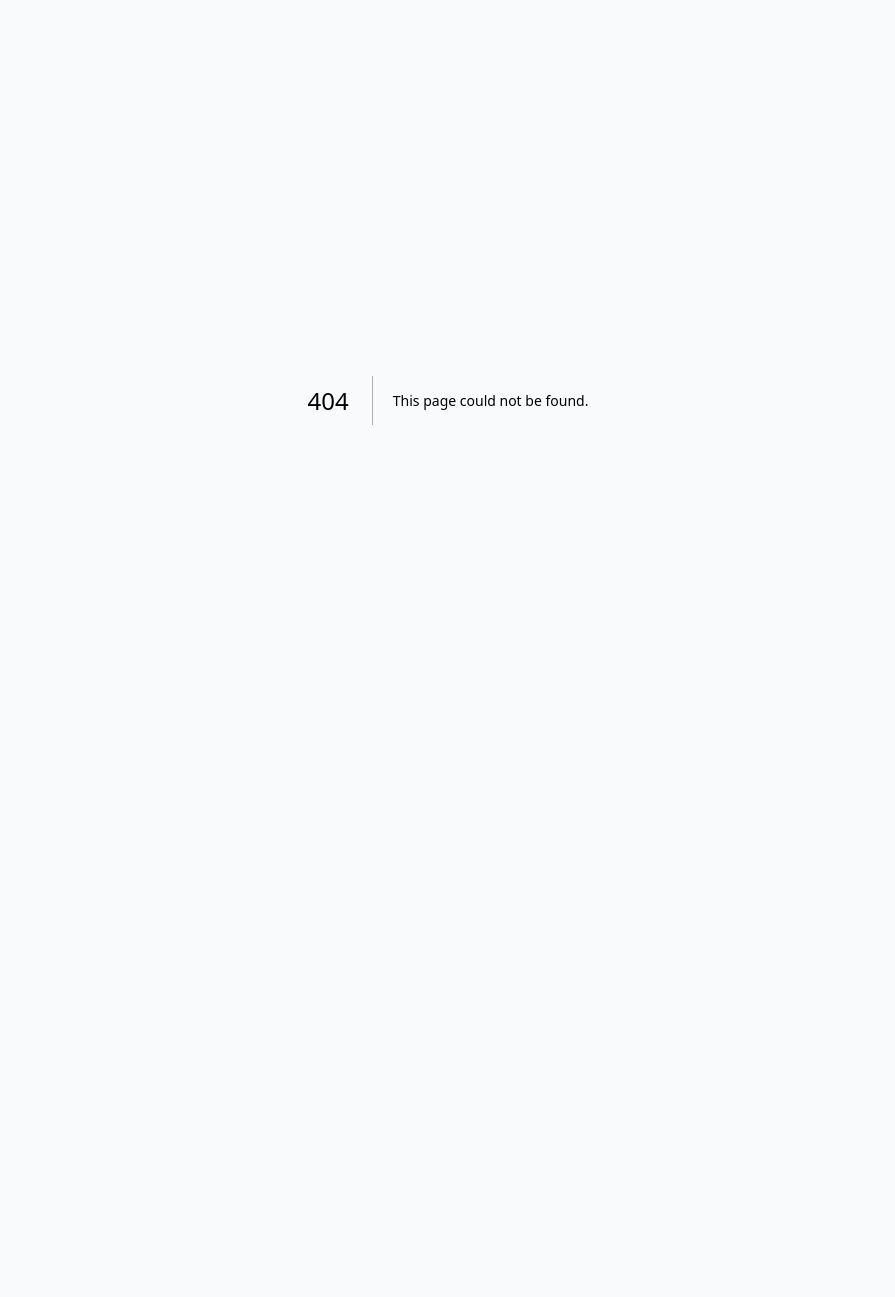
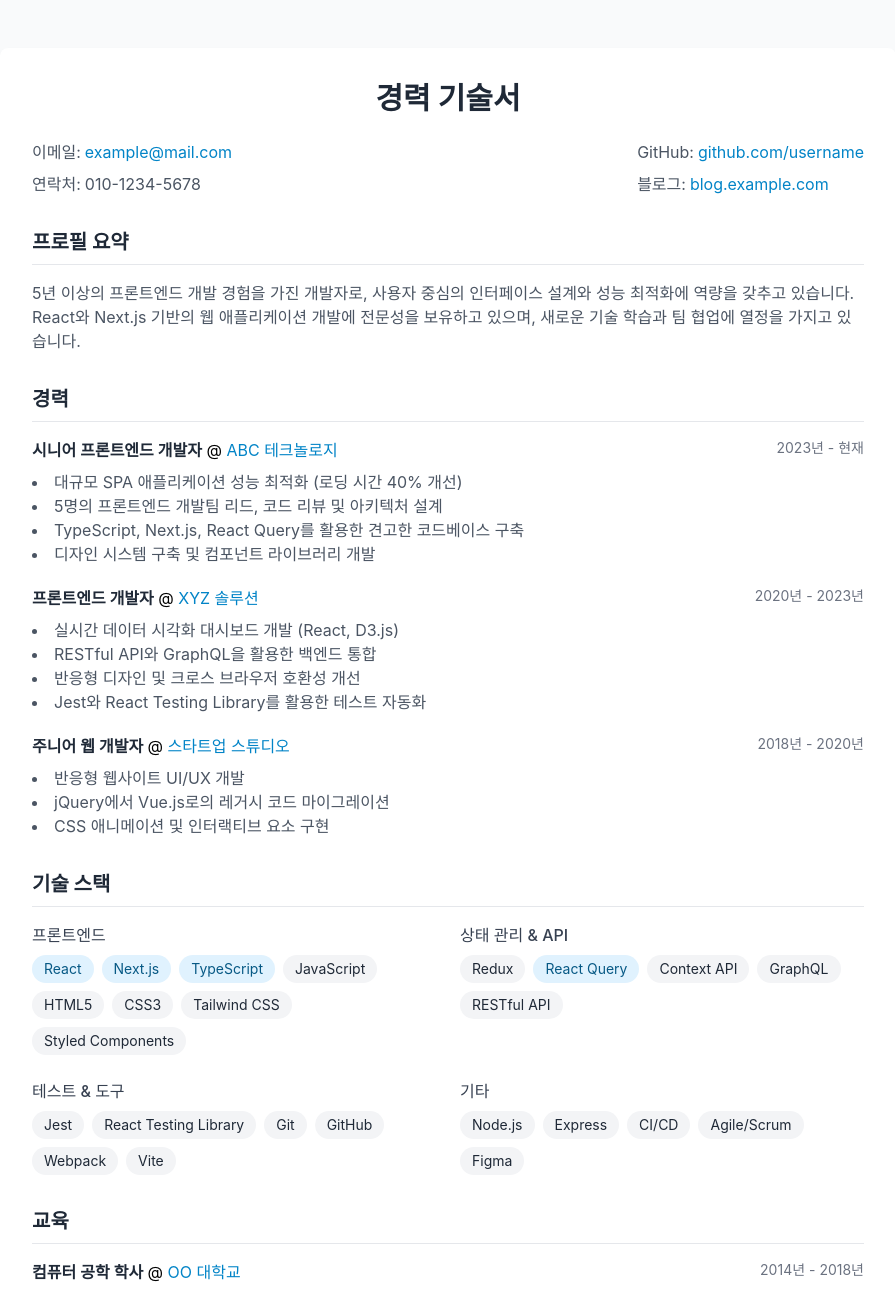
Before and after one commit to wn01011/nextjs-portfolio, a Next.js app: page /resume in a window 1280 px wide. Before the commit this address had no page. Shown: the top 1297 px of the page, without its empty margins (192-1087 px from the left). Before the commit the page ends 800 px from the top, so only its background shows below. Built offline with nearby package versions, Linux system fonts and the light colour scheme.

Commit message:
경력기술서 페이지 컴포넌트 추가

```diff
--- /dev/null
+++ b/src/app/resume/page.tsx
@@ -0,0 +1,186 @@
+import * as S from './page.style';
+
+export default function Resume() {
+  return (
+    <div className={S.container}>
+      <div className={S.resumeContainer}>
+        <h1 className={S.title}>경력 기술서</h1>
+
+        {/* 연락처 정보 */}
+        <section className={S.contactInfo}>
+          <div>
+            <div className={S.contactItem}>
+              <span>이메일: </span>
+              <a href="mailto:example@mail.com" className="ml-1 text-primary-600 hover:underline">example@mail.com</a>
+            </div>
+            <div className={S.contactItem}>
+              <span>연락처: </span>
+              <span className="ml-1">010-1234-5678</span>
+            </div>
+          </div>
+          <div>
+            <div className={S.contactItem}>
+              <span>GitHub: </span>
+              <a href="https://github.com/username" target="_blank" rel="noopener noreferrer" className="ml-1 text-primary-600 hover:underline">github.com/username</a>
+            </div>
+            <div className={S.contactItem}>
+              <span>블로그: </span>
+              <a href="https://blog.example.com" target="_blank" rel="noopener noreferrer" className="ml-1 text-primary-600 hover:underline">blog.example.com</a>
+            </div>
+          </div>
+        </section>
+
+        {/* 요약 */}
+        <section className={S.section}>
+          <h2 className={S.sectionTitle}>프로필 요약</h2>
+          <p className="text-gray-600 dark:text-gray-300">
+            5년 이상의 프론트엔드 개발 경험을 가진 개발자로, 사용자 중심의 인터페이스 설계와
+            성능 최적화에 역량을 갖추고 있습니다. React와 Next.js 기반의 웹 애플리케이션 개발에
+            전문성을 보유하고 있으며, 새로운 기술 학습과 팀 협업에 열정을 가지고 있습니다.
+          </p>
+        </section>
+
+        {/* 경력 */}
+        <section className={S.section}>
+          <h2 className={S.sectionTitle}>경력</h2>
+
+          <div className={S.experienceItem}>
+            <div className={S.experienceHeader}>
+              <div>
+                <span className={S.experienceTitle}>시니어 프론트엔드 개발자</span>
+                <span> @ </span>
+                <span className={S.experienceCompany}>ABC 테크놀로지</span>
+              </div>
+              <span className={S.experienceDate}>2023년 - 현재</span>
+            </div>
+            <ul className={S.experienceDesc + " list-disc list-inside"}>
+              <li>대규모 SPA 애플리케이션 성능 최적화 (로딩 시간 40% 개선)</li>
+              <li>5명의 프론트엔드 개발팀 리드, 코드 리뷰 및 아키텍처 설계</li>
+              <li>TypeScript, Next.js, React Query를 활용한 견고한 코드베이스 구축</li>
+              <li>디자인 시스템 구축 및 컴포넌트 라이브러리 개발</li>
+            </ul>
+          </div>
+
+          <div className={S.experienceItem}>
+            <div className={S.experienceHeader}>
+              <div>
+                <span className={S.experienceTitle}>프론트엔드 개발자</span>
+                <span> @ </span>
+                <span className={S.experienceCompany}>XYZ 솔루션</span>
+              </div>
+              <span className={S.experienceDate}>2020년 - 2023년</span>
+            </div>
+            <ul className={S.experienceDesc + " list-disc list-inside"}>
+              <li>실시간 데이터 시각화 대시보드 개발 (React, D3.js)</li>
+              <li>RESTful API와 GraphQL을 활용한 백엔드 통합</li>
+              <li>반응형 디자인 및 크로스 브라우저 호환성 개선</li>
+              <li>Jest와 React Testing Library를 활용한 테스트 자동화</li>
+            </ul>
+          </div>
+
+          <div className={S.experienceItem}>
+            <div className={S.experienceHeader}>
+              <div>
+                <span className={S.experienceTitle}>주니어 웹 개발자</span>
+                <span> @ </span>
+                <span className={S.experienceCompany}>스타트업 스튜디오</span>
+              </div>
+              <span className={S.experienceDate}>2018년 - 2020년</span>
+            </div>
+            <ul className={S.experienceDesc + " list-disc list-inside"}>
+              <li>반응형 웹사이트 UI/UX 개발</li>
+              <li>jQuery에서 Vue.js로의 레거시 코드 마이그레이션</li>
+              <li>CSS 애니메이션 및 인터랙티브 요소 구현</li>
+            </ul>
+          </div>
+        </section>
+
+        {/* 기술 스택 */}
+        <section className={S.section}>
+          <h2 className={S.sectionTitle}>기술 스택</h2>
+          <div className={S.resumeGrid}>
+            <div>
+              <h3 className="font-medium mb-2 text-gray-700 dark:text-gray-200">프론트엔드</h3>
+              <div className={S.skillsList}>
+                <span className={S.skillItemStrong}>React</span>
+                <span className={S.skillItemStrong}>Next.js</span>
+                <span className={S.skillItemStrong}>TypeScript</span>
+                <span className={S.skillItem}>JavaScript</span>
+                <span className={S.skillItem}>HTML5</span>
+                <span className={S.skillItem}>CSS3</span>
+                <span className={S.skillItem}>Tailwind CSS</span>
+                <span className={S.skillItem}>Styled Components</span>
+              </div>
+            </div>
+
+            <div>
+              <h3 className="font-medium mb-2 text-gray-700 dark:text-gray-200">상태 관리 & API</h3>
+              <div className={S.skillsList}>
+                <span className={S.skillItem}>Redux</span>
+                <span className={S.skillItemStrong}>React Query</span>
+                <span className={S.skillItem}>Context API</span>
+                <span className={S.skillItem}>GraphQL</span>
+                <span className={S.skillItem}>RESTful API</span>
+              </div>
+            </div>
+
+            <div>
+              <h3 className="font-medium mb-2 text-gray-700 dark:text-gray-200">테스트 & 도구</h3>
+              <div className={S.skillsList}>
+                <span className={S.skillItem}>Jest</span>
+                <span className={S.skillItem}>React Testing Library</span>
+                <span className={S.skillItem}>Git</span>
+                <span className={S.skillItem}>GitHub</span>
+                <span className={S.skillItem}>Webpack</span>
+                <span className={S.skillItem}>Vite</span>
+              </div>
+            </div>
+
+            <div>
+              <h3 className="font-medium mb-2 text-gray-700 dark:text-gray-200">기타</h3>
+              <div className={S.skillsList}>
+                <span className={S.skillItem}>Node.js</span>
+                <span className={S.skillItem}>Express</span>
+                <span className={S.skillItem}>CI/CD</span>
+                <span className={S.skillItem}>Agile/Scrum</span>
+                <span className={S.skillItem}>Figma</span>
+              </div>
+            </div>
+          </div>
+        </section>
+
+        {/* 교육 */}
+        <section className={S.section}>
+          <h2 className={S.sectionTitle}>교육</h2>
+          <div className={S.educationItem}>
+            <div className={S.educationHeader}>
+              <div>
+                <span className={S.educationTitle}>컴퓨터 공학 학사</span>
+                <span> @ </span>
+                <span className={S.educationInstitution}>OO 대학교</span>
+              </div>
+              <span className={S.educationDate}>2014년 - 2018년</span>
+            </div>
+          </div>
+        </section>
+
+        {/* 자격증 및 수상 */}
+        <section className={S.section}>
+          <h2 className={S.sectionTitle}>자격증 및 수상</h2>
+          <ul className="list-disc list-inside text-gray-600 dark:text-gray-300">
+            <li>정보처리기사 (2018)</li>
+            <li>AWS 클라우드 프랙티셔너 (2020)</li>
+            <li>우수 개발자상 - XYZ 솔루션 (2022)</li>
+          </ul>
+        </section>
+
+        {/* 다운로드 버튼 */}
+        <div className="text-center">
+          <button className={S.downloadButton}>
+            PDF로 다운로드
+          </button>
+        </div>
+      </div>
+    </div>
+  );
+}
```
